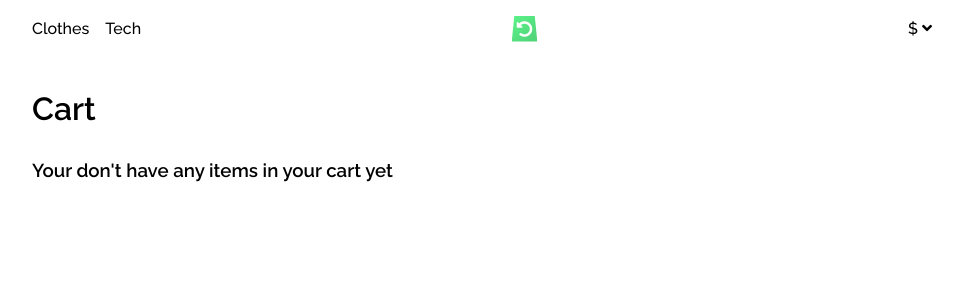
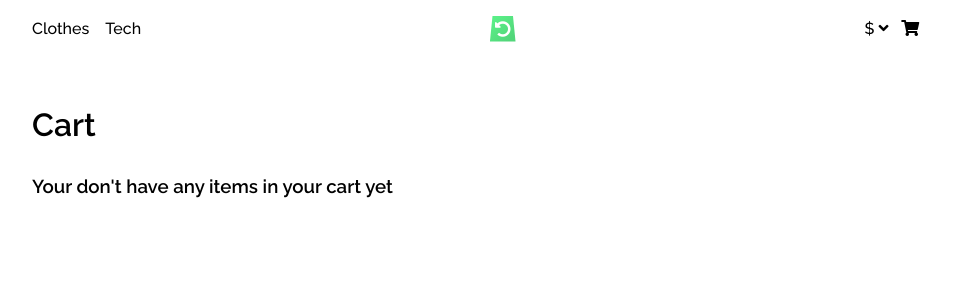
Before and after one commit to AbanoubMagdy1/react-products, a React (Create React App) app: page /cart in a window 1280 px wide. Shown: the top 300 px of the page, without its empty margins (158-1121 px from the left). Built offline with nearby package versions, Linux system fonts and the light colour scheme.

Commit message:
Finish mini cart styles in the nav

```diff
--- a/src/components/ImageSlider.js
+++ b/src/components/ImageSlider.js
@@ -36,12 +36,12 @@ export class ImageSlider extends PureComponent {
   }
 
   render() {
-    console.log('rerendered');
-    const { images } = this.props;
+    const { images, mini } = this.props;
     return (
       <SliderStyled
         count={this.state.count}
         width={this.img.current?.clientWidth}
+        mini={mini}
       >
         {images.length === 1 ? (
           <img src={images[0]} alt="" />
--- a/src/components/ImageSlider.style.js
+++ b/src/components/ImageSlider.style.js
@@ -1,7 +1,8 @@
 import styled from 'styled-components';
 
 export default styled.div`
-  width: 8rem;
+  width: ${props => (props.mini ? '4rem' : '8rem')};
+  height: 100%;
   overflow: hidden;
   margin-left: 0.5rem;
   position: relative;
--- /dev/null
+++ b/src/components/MiniCart.js
@@ -0,0 +1,44 @@
+import React, { Component } from 'react';
+import StyledCart from './MiniCart.style';
+import { MiniStyles } from '../components/CartItem.style';
+import CartItem from '../components/CartItem';
+import { withCart } from '../contexts/CartProvider';
+
+export class MiniCart extends Component {
+  render() {
+    const { cartItems, totalItems, totalPrice } = this.props;
+
+    return (
+      <StyledCart>
+        <p className="bag">
+          <strong>My bag :</strong> {totalItems()} items
+        </p>
+        {cartItems.map((product, i) => (
+          <MiniStyles key={i}>
+            <CartItem
+              product={product}
+              handleAdd={this.props.handleAdd}
+              handleRemove={this.props.handleRemove}
+              mini={true}
+            />
+          </MiniStyles>
+        ))}
+        <div className="price-container">
+          <p className="price-total">Total price</p>
+          <p className="actual-price">{totalPrice()}</p>
+        </div>
+        <div className="btns-container">
+          <button
+            className="btn btn-white"
+            onClick={() => this.props.history.push('/cart')}
+          >
+            View bag
+          </button>
+          <button className="btn btn-green">Check out</button>
+        </div>
+      </StyledCart>
+    );
+  }
+}
+
+export default withCart(MiniCart);
--- /dev/null
+++ b/src/components/MiniCart.style.js
@@ -0,0 +1,40 @@
+import styled from 'styled-components';
+
+export default styled.div`
+  display: flex;
+  flex-direction: column;
+
+  .bag {
+    margin: 0.6rem 0;
+  }
+
+  .price-container {
+    display: flex;
+    justify-content: space-between;
+    align-items: center;
+
+    .price-total {
+      font-family: 'Roboto', sans-serif;
+      font-weight: 500;
+      margin: 1rem 4rem 1rem 0;
+    }
+
+    .actual-price {
+      font-weight: 700;
+    }
+  }
+
+  .btns-container {
+    display: flex;
+    justify-content: space-between;
+
+    .btn:not(:last-child) {
+      margin-right: 0.5rem;
+    }
+
+    .btn {
+      padding: 0.5rem;
+      font-size: 0.875rem; //14px
+    }
+  }
+`;
--- a/src/components/NavBar.js
+++ b/src/components/NavBar.js
@@ -2,10 +2,12 @@ import React, { Component } from 'react';
 import { withRouter } from 'react-router-dom';
 import Container from './NavBar.style';
 import Loader from './Loader';
+import MiniCart from './MiniCart';
 import { capitalize } from '../utils';
 import { NavLink } from 'react-router-dom';
 import { CurrenyContext } from '../contexts/CurrencyProvider';
 import { currencySymbols } from '../utils';
+import { withCart } from '../contexts/CartProvider';
 
 const categories = ['clothes', 'tech'];
 
@@ -15,7 +17,25 @@ class Navbar extends Component {
   state = {
     currencyShow: false,
     cartShow: false,
+    navColored: false,
   };
+
+  changeBackground = () => {
+    const { navColored } = this.state;
+    if (window.scrollY > 80 && !navColored) {
+      this.setState({ navColored: true });
+    } else if (window.screenY <= 80 && navColored) {
+      this.setState({ navColored: false });
+    }
+  };
+
+  componentDidMount() {
+    document.addEventListener('scroll', this.changeBackground);
+  }
+
+  componentWillUnmount() {
+    document.removeEventListener('scroll', this.changeBackground);
+  }
 
   goBack = () => {
     this.props.history.goBack();
@@ -28,6 +48,13 @@ class Navbar extends Component {
     }));
   };
 
+  toggleCart = () => {
+    this.setState(prevState => ({
+      currencyShow: false,
+      cartShow: !prevState.cartShow,
+    }));
+  };
+
   changeCurrency = currency => {
     this.context.setCurrency(currency);
     this.setState({ currencyShow: false });
@@ -36,18 +63,31 @@ class Navbar extends Component {
   render() {
     const { currencies, chosenCurrency } = this.context;
     const symbol = currencySymbols[chosenCurrency];
+    const totalItems = this.props.totalItems();
     return (
-      <Container currencyShow={this.state.currencyShow}>
+      <Container
+        currencyShow={this.state.currencyShow}
+        cartShow={this.state.cartShow}
+        navColored={this.state.navColored}
+      >
+        <div className="container">
+          <div className={`overlay ${this.state.cartShow && 'show'}`}></div>
           <div className="nav-links">
             {categories.map((category, i) => (
-            <NavLink key={i} to={`/${category}`} activeClassName="active-link">
+              <NavLink
+                key={i}
+                to={`/${category}`}
+                activeClassName="active-link"
+              >
                 {capitalize(category)}
               </NavLink>
             ))}
           </div>
+
           <i className="fas fa-undo-alt" onClick={this.goBack}></i>
+
           <div className="dropdown">
-          <span className="currency-button" onClick={this.toggleCurrency}>
+            <span className="icon" onClick={this.toggleCurrency}>
               {symbol} <i className="fas fa-angle-down"></i>
             </span>
             <div className="dropdown-menu dropdown-currency">
@@ -66,10 +106,19 @@ class Navbar extends Component {
                 <Loader dim="50px" />
               )}
             </div>
+
+            <span className="icon" onClick={this.toggleCart}>
+              <i className="fas fa-shopping-cart"></i>
+              {totalItems ? <span className="badge">{totalItems}</span> : ''}
+            </span>
+            <div className="dropdown-menu dropdown-cart">
+              <MiniCart history={this.props.history} />
+            </div>
+          </div>
         </div>
       </Container>
     );
   }
 }
 
-export default withRouter(Navbar);
+export default withRouter(withCart(Navbar));
--- a/src/components/NavBar.style.js
+++ b/src/components/NavBar.style.js
@@ -1,12 +1,36 @@
 import styled from 'styled-components';
-import Container from './Container.style';
 
-export default styled(Container)`
+export default styled.nav`
+  position: sticky;
+  top: 0;
+  z-index: 999;
+  transition: 0.3s background-color;
+  background-color: ${props => (props.navColored ? '#ced2d5' : '#fff')};
+
+  .container {
     display: flex;
-  margin: 1rem auto;
     justify-content: space-between;
     align-items: center;
+    width: 900px;
+    margin: 0 auto 2rem;
+    max-width: calc(100% - 80px);
+    padding: 1rem 0;
     position: relative;
+
+    .overlay {
+      position: fixed;
+      top: 3.6rem;
+      left: 0;
+      right: 0;
+      bottom: 0;
+      z-index: 100;
+      background: rgba(57, 55, 72, 0.22);
+      display: none;
+
+      &.show {
+        display: block;
+      }
+    }
 
     .nav-links {
       a {
@@ -27,8 +51,8 @@ export default styled(Container)`
           &::after {
             content: '';
             position: absolute;
-          bottom: -20px;
-          height: 1px;
+            bottom: -18px;
+            height: 2px;
             left: -5px;
             right: -5px;
             background-color: var(--c-primary);
@@ -47,8 +71,25 @@ export default styled(Container)`
     }
 
     .dropdown {
-    .currency-button {
+      .icon {
         cursor: pointer;
+        position: relative;
+
+        &:not(:last-child) {
+          margin-right: 0.8rem;
+        }
+
+        .badge {
+          position: absolute;
+          top: -10px;
+          left: 10px;
+          text-align: center;
+          width: 20px;
+          height: 20px;
+          background-color: #333;
+          border-radius: 50%;
+          color: white;
+        }
 
         .fa-angle-down {
           transition: 0.3s transform;
@@ -60,8 +101,15 @@ export default styled(Container)`
         position: absolute;
         bottom: 0;
         right: -1rem;
-      transform: translateY(105%);
-      z-index: 30;
+        transform: translateY(100%);
+        z-index: 3000;
+
+        &.dropdown-cart {
+          display: ${props => (props.cartShow ? 'block' : 'none')};
+          background-color: #fff;
+          padding: 1rem;
+        }
+
         &.dropdown-currency {
           display: ${props => (props.currencyShow ? 'block' : 'none')};
 
@@ -82,4 +130,5 @@ export default styled(Container)`
         }
       }
     }
+  }
 `;
--- a/src/contexts/CartProvider.js
+++ b/src/contexts/CartProvider.js
@@ -1,5 +1,5 @@
 import React, { Component, createContext } from 'react';
-import { addToCart, removeFromCart } from '../utils';
+import { addToCart, removeFromCart, currencySymbols } from '../utils';
 import { CurrenyContext } from './CurrencyProvider';
 
 export const CartContext = createContext();
@@ -29,14 +29,15 @@ class CartProvider extends Component {
   };
 
   totalItems = () => {
-    return this.statecartItems.reduce((acc, cur) => acc + cur.amount, 0);
+    return this.state.cartItems.reduce((acc, cur) => acc + cur.amount, 0);
   };
 
   totalPrice = () => {
-    return this.statecartItems.reduce(
-      (acc, cur) => acc + cur.getPrice(this.context.chosenCurrency),
-      0
-    );
+    const { chosenCurrency } = this.context;
+    const price = this.state.cartItems
+      .reduce((acc, cur) => acc + cur.getPrice(chosenCurrency), 0)
+      .toFixed(2);
+    return `${currencySymbols[chosenCurrency]} ${price}`;
   };
 
   render() {
--- a/src/index.css
+++ b/src/index.css
@@ -1,5 +1,5 @@
 @import url('https://fonts.googleapis.com/css2?family=Raleway:wght@300;500;600&display=swap');
-@import url('https://fonts.googleapis.com/css2?family=Roboto+Condensed:ital,wght@0,700;1,400&display=swap');
+@import url('https://fonts.googleapis.com/css2?family=Roboto+Condensed:wght@400;700&display=swap');
 @import url('https://fonts.googleapis.com/css2?family=Source+Sans+Pro&display=swap');
 
 :root {
@@ -44,9 +44,9 @@ button:disabled {
 
 .btn-sm {
   width: auto;
-  padding: 0.3rem;
-  width: 2rem;
-  height: 2rem;
+  padding: 0.1rem;
+  width: 1.5rem;
+  height: 1.5rem;
 }
 
 .btn-green {
--- a/src/screens/CartScreen.js
+++ b/src/screens/CartScreen.js
@@ -1,5 +1,6 @@
 import React, { Component } from 'react';
 import StyledCart from './CartScreen.style';
+import { MainStyles } from '../components/CartItem.style';
 import CartItem from '../components/CartItem';
 import { withCart } from '../contexts/CartProvider';
 
@@ -15,12 +16,14 @@ export class CartScreen extends Component {
         ) : (
           <>
             {cartItems.map((product, i) => (
-              <CartItem
-                key={i}
-                product={product}
-                handleAdd={this.props.handleAdd}
-                handleRemove={this.props.handleRemove}
-              />
+              <MainStyles key={i}>
+                <CartItem
+                  product={product}
+                  handleAdd={this.props.handleAdd}
+                  handleRemove={this.props.handleRemove}
+                  mini={false}
+                />
+              </MainStyles>
             ))}
           </>
         )}
```
Also changed, not shown: src/components/Box.js (+9 -6 lines), src/components/CartItem.js (+8 -6 lines), src/components/CartItem.style.js (+45 -2 lines). Lines whose indentation alone changed are shown as unchanged.
